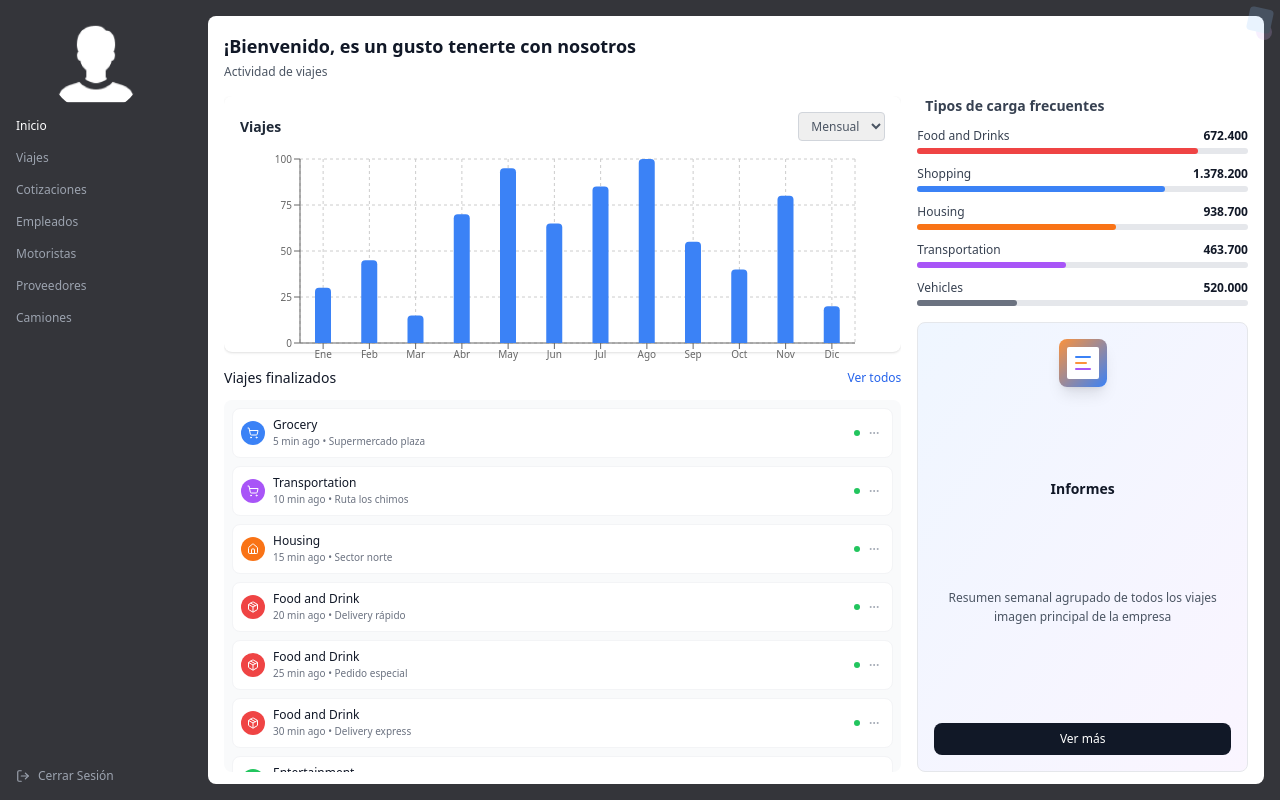
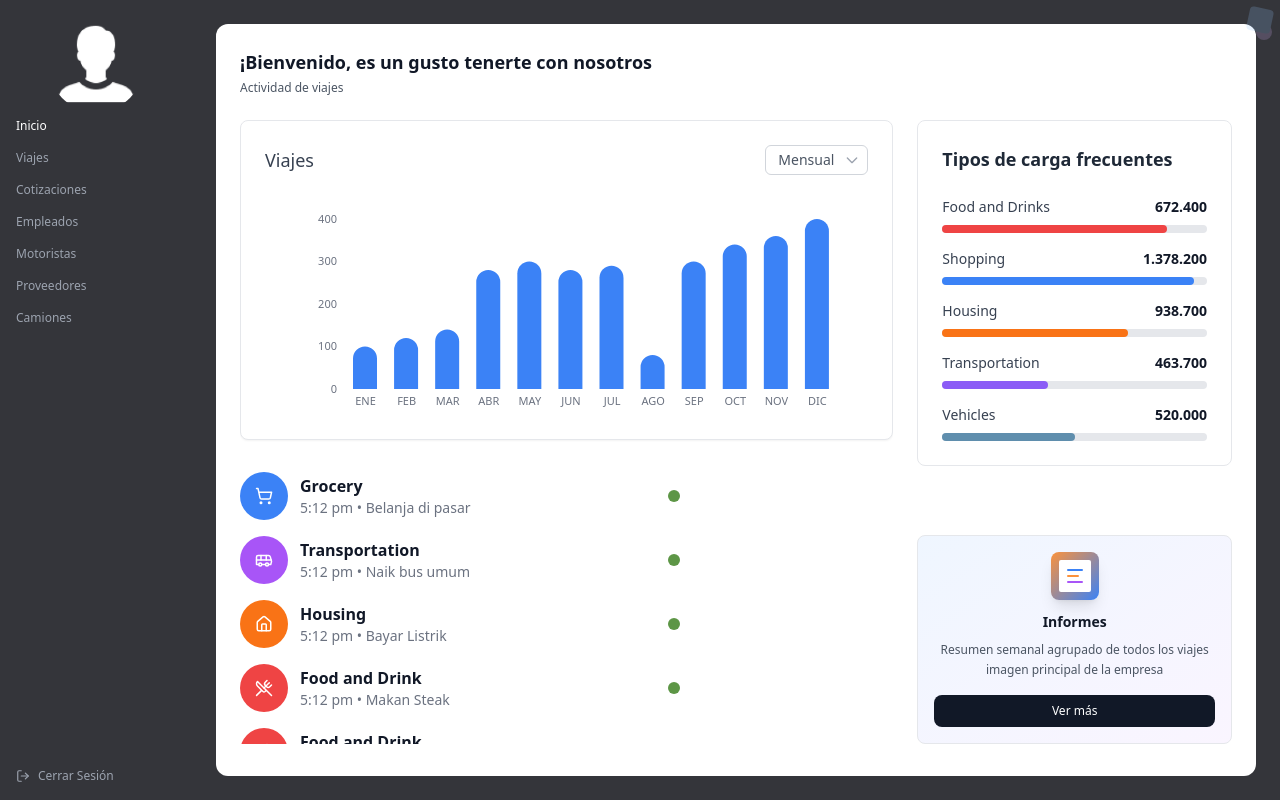
Before and after one commit to ImpulsatecRivera/Rivera, a React (Vite) app in the folder Frontend/page-Private/: page /dashboard in a window 1280 px wide. Built offline with nearby package versions, Linux system fonts and the light colour scheme.

Commit message:
Ajustes visuales

```diff
--- a/Frontend/page-Private/src/App.jsx
+++ b/Frontend/page-Private/src/App.jsx
@@ -7,6 +7,7 @@ import ResetPassword from "./pages/ResetPassword";
 import Dashboard from "./pages/Dashboard/Dashboard";
 import ReportsPage from "./pages/Dashboard/ReportsPage";
 import ClientManagementInterface from "./pages/VerClientes";
+
 
 function App() {
   return (
--- a/Frontend/page-Private/src/components/Dashboard/ActivityChart.jsx
+++ b/Frontend/page-Private/src/components/Dashboard/ActivityChart.jsx
@@ -1,47 +1,76 @@
+
 import React from 'react';
 import {
   BarChart,
   Bar,
   XAxis,
   YAxis,
-  Tooltip,
   ResponsiveContainer,
-  CartesianGrid,
 } from 'recharts';
 
 const ActivityChart = () => {
   const data = [
-    { month: 'Ene', viajes: 30 },
-    { month: 'Feb', viajes: 45 },
-    { month: 'Mar', viajes: 15 },
-    { month: 'Abr', viajes: 70 },
-    { month: 'May', viajes: 95 },
-    { month: 'Jun', viajes: 65 },
-    { month: 'Jul', viajes: 85 },
-    { month: 'Ago', viajes: 100 },
-    { month: 'Sep', viajes: 55 },
-    { month: 'Oct', viajes: 40 },
-    { month: 'Nov', viajes: 80 },
-    { month: 'Dic', viajes: 20 },
+    { month: 'ENE', viajes: 100 },
+    { month: 'FEB', viajes: 120 },
+    { month: 'MAR', viajes: 140 },
+    { month: 'ABR', viajes: 280 },
+    { month: 'MAY', viajes: 300 },
+    { month: 'JUN', viajes: 280 },
+    { month: 'JUL', viajes: 290 },
+    { month: 'AGO', viajes: 80 },
+    { month: 'SEP', viajes: 300 },
+    { month: 'OCT', viajes: 340 },
+    { month: 'NOV', viajes: 360 },
+    { month: 'DIC', viajes: 400 },
   ];
 
   return (
-    <div className="bg-white rounded-lg p-4 shadow w-full h-64">
-      <div className="flex justify-between items-center mb-2">
-        <h3 className="text-sm font-semibold text-gray-800">Viajes</h3>
-        <select className="text-xs border border-gray-300 rounded px-2 py-1 text-gray-600 focus:outline-none">
-          <option>Mensual</option>
-        </select>
+    <div className="bg-white rounded-lg p-6 border border-gray-200 shadow-sm w-full h-80">
+      <div className="flex justify-between items-center mb-6">
+        <h3 className="text-lg font-medium text-gray-700">Viajes</h3>
+        <div className="relative">
+          <select className="text-sm border border-gray-300 rounded-md px-3 py-1 text-gray-600 focus:outline-none focus:ring-2 focus:ring-blue-500 focus:border-transparent bg-white appearance-none pr-8">
+            <option>Mensual</option>
+            <option>Semanal</option>
+            <option>Anual</option>
+          </select>
+          <div className="absolute inset-y-0 right-0 flex items-center px-2 pointer-events-none">
+            <svg className="w-4 h-4 text-gray-400" fill="none" stroke="currentColor" viewBox="0 0 24 24">
+              <path strokeLinecap="round" strokeLinejoin="round" strokeWidth={2} d="M19 9l-7 7-7-7" />
+            </svg>
+          </div>
+        </div>
       </div>
-      <ResponsiveContainer width="100%" height="100%">
-        <BarChart data={data} margin={{ top: 10, right: 30, left: 0, bottom: 0 }}>
-          <CartesianGrid strokeDasharray="3 3" />
-          <XAxis dataKey="month" tick={{ fontSize: 10 }} />
-          <YAxis tick={{ fontSize: 10 }} />
-          <Tooltip />
-          <Bar dataKey="viajes" fill="#3B82F6" radius={[4, 4, 0, 0]} barSize={16} />
-        </BarChart>
-      </ResponsiveContainer>
+
+      <div className="h-60">
+        <ResponsiveContainer width="100%" height="100%">
+          <BarChart
+            data={data}
+            margin={{ top: 20, right: 30, left: 20, bottom: 20 }}
+            barCategoryGap="20%"
+          >
+            <XAxis
+              dataKey="month"
+              tick={{ fontSize: 11, fill: '#6B7280' }}
+              axisLine={false}
+              tickLine={false}
+            />
+            <YAxis
+              tick={{ fontSize: 11, fill: '#6B7280' }}
+              axisLine={false}
+              tickLine={false}
+              domain={[0, 400]}
+              ticks={[0, 100, 200, 300, 400]}
+            />
+            <Bar
+              dataKey="viajes"
+              fill="#3B82F6"
+              radius={[12, 12, 0, 0]}
+              barSize={24}
+            />
+          </BarChart>
+        </ResponsiveContainer>
+      </div>
     </div>
   );
 };
--- a/Frontend/page-Private/src/components/Dashboard/CompletedTrips.jsx
+++ b/Frontend/page-Private/src/components/Dashboard/CompletedTrips.jsx
@@ -1,42 +1,34 @@
 import React from 'react';
-import { ShoppingCart, MapPin, Home, Package, MoreHorizontal } from 'lucide-react';
+import { ShoppingCart, Bus, Home, UtensilsCrossed, Play } from 'lucide-react';
 
 const CompletedTrips = () => {
   const completedTrips = [
-    { id: 1, type: 'Grocery', subtitle: '5 min ago • Supermercado plaza', icon: ShoppingCart, color: 'bg-blue-500' },
-    { id: 2, type: 'Transportation', subtitle: '10 min ago • Ruta los chimos', icon: ShoppingCart, color: 'bg-purple-500' },
-    { id: 3, type: 'Housing', subtitle: '15 min ago • Sector norte', icon: Home, color: 'bg-orange-500' },
-    { id: 4, type: 'Food and Drink', subtitle: '20 min ago • Delivery rápido', icon: Package, color: 'bg-red-500' },
-    { id: 5, type: 'Food and Drink', subtitle: '25 min ago • Pedido especial', icon: Package, color: 'bg-red-500' },
-    { id: 6, type: 'Food and Drink', subtitle: '30 min ago • Delivery express', icon: Package, color: 'bg-red-500' },
-    { id: 7, type: 'Entertainment', subtitle: '35 min ago • Centro comercial', icon: MapPin, color: 'bg-green-500' }
+    { id: 1, type: 'Grocery', subtitle: '5:12 pm • Belanja di pasar', icon: ShoppingCart, color: 'bg-blue-500' },
+    { id: 2, type: 'Transportation', subtitle: '5:12 pm • Naik bus umum', icon: Bus, color: 'bg-purple-500' },
+    { id: 3, type: 'Housing', subtitle: '5:12 pm • Bayar Listrik', icon: Home, color: 'bg-orange-500' },
+    { id: 4, type: 'Food and Drink', subtitle: '5:12 pm • Makan Steak', icon: UtensilsCrossed, color: 'bg-red-500' },
+    { id: 5, type: 'Food and Drink', subtitle: '5:12 pm • Makan Steak', icon: UtensilsCrossed, color: 'bg-red-500' },
+    { id: 6, type: 'Food and Drink', subtitle: '5:12 pm • Makan Steak', icon: UtensilsCrossed, color: 'bg-red-500' },
+    { id: 7, type: 'Entertainment', subtitle: '5:12 pm • Nonton Bioskop', icon: Play, color: 'bg-green-500' }
   ];
 
   return (
-    <div className="flex flex-col h-full">
-      <div className="flex justify-between items-center mb-3">
-        <h3 className="text-sm font-medium text-gray-900">Viajes finalizados</h3>
-        <button className="text-xs text-blue-600 hover:text-blue-800 hover:underline">Ver todos</button>
-      </div>
-      <div className="bg-gray-50 rounded-lg p-2 flex-1 overflow-auto">
-        <div className="space-y-2">
+    <div className="flex bg-white w-full max-w-md overflow-hidden">
+      {/* Lista de elementos */}
+      <div className="flex-1 py-2">
+        <div className="space-y-4">
           {completedTrips.map((trip) => (
-            <div key={trip.id} className="flex items-center justify-between p-2 bg-white rounded-lg hover:bg-gray-100 cursor-pointer transition-colors border border-gray-100">
-              <div className="flex items-center space-x-2">
-                <div className={`w-6 h-6 ${trip.color} rounded-full flex items-center justify-center`}>
-                  <trip.icon size={12} className="text-white" />
+            <div key={trip.id} className="flex items-center justify-between">
+              <div className="flex items-center space-x-3">
+                <div className={`w-12 h-12 ${trip.color} rounded-full flex items-center justify-center flex-shrink-0`}>
+                  <trip.icon size={18} className="text-white" />
                 </div>
-                <div>
-                  <h4 className="text-xs font-medium text-gray-900">{trip.type}</h4>
-                  <p className="text-xs text-gray-500" style={{ fontSize: '10px' }}>{trip.subtitle}</p>
+                <div className="flex-1">
+                  <h4 className="text-base font-semibold text-gray-900">{trip.type}</h4>
+                  <p className="text-sm text-gray-500">{trip.subtitle}</p>
                 </div>
               </div>
-              <div className="flex items-center space-x-1">
-                <div className="w-1.5 h-1.5 bg-green-500 rounded-full"></div>
-                <button className="p-1 hover:bg-gray-200 rounded">
-                  <MoreHorizontal size={12} className="text-gray-400" />
-                </button>
-              </div>
+              <div className="w-3 h-3 rounded-full flex-shrink-0 mr-2" style={{backgroundColor: '#5D9646'}}></div>
             </div>
           ))}
         </div>
--- a/Frontend/page-Private/src/components/Dashboard/LoadMetrics.jsx
+++ b/Frontend/page-Private/src/components/Dashboard/LoadMetrics.jsx
@@ -2,32 +2,37 @@ import React from 'react';
 
 const LoadMetrics = () => {
   const loadMetrics = [
-    { label: 'Food and Drinks', value: '672.400', color: 'bg-red-500', percentage: 85 },
-    { label: 'Shopping', value: '1.378.200', color: 'bg-blue-500', percentage: 75 },
-    { label: 'Housing', value: '938.700', color: 'bg-orange-500', percentage: 60 },
-    { label: 'Transportation', value: '463.700', color: 'bg-purple-500', percentage: 45 },
-    { label: 'Vehicles', value: '520.000', color: 'bg-gray-500', percentage: 30 }
+    { label: 'Food and Drinks', value: '672.400', color: '#EF4444', percentage: 85 },
+    { label: 'Shopping', value: '1.378.200', color: '#3B82F6', percentage: 95 },
+    { label: 'Housing', value: '938.700', color: '#F97316', percentage: 70 },
+    { label: 'Transportation', value: '463.700', color: '#8B5CF6', percentage: 40 },
+    { label: 'Vehicles', value: '520.000', color: '#5F8EAD', percentage: 50 }
   ];
 
   return (
-    <div className="space-y-3 w-full">
-      <h2 className="text-sm font-semibold text-gray-700 text-left pl-2">Tipos de carga frecuentes</h2>
+    <div className="bg-white p-6 rounded-lg border">
+      <h2 className="text-lg font-semibold text-gray-800 mb-6">Tipos de carga frecuentes</h2>
 
+      <div className="space-y-4">
         {loadMetrics.map((metric, index) => (
           <div key={index}>
-          <div className="flex justify-between items-center mb-1">
-            <span className="text-xs text-gray-700 font-medium">{metric.label}</span>
-            <span className="text-xs font-semibold text-gray-900">{metric.value}</span>
+            <div className="flex justify-between items-center mb-2">
+              <span className="text-sm text-gray-700 font-medium">{metric.label}</span>
+              <span className="text-sm font-semibold text-gray-900">{metric.value}</span>
             </div>
-          <div className="w-full bg-gray-200 rounded-full h-1.5">
+            <div className="w-full bg-gray-200 rounded-full h-2">
               <div
-              className={`${metric.color} h-1.5 rounded-full transition-all duration-300`}
-              style={{ width: `${metric.percentage}%` }}
+                className="h-2 rounded-full transition-all duration-300"
+                style={{
+                  width: `${metric.percentage}%`,
+                  backgroundColor: metric.color
+                }}
               ></div>
             </div>
           </div>
         ))}
       </div>
+    </div>
   );
 };
 
--- a/Frontend/page-Private/src/pages/Dashboard/Dashboard.jsx
+++ b/Frontend/page-Private/src/pages/Dashboard/Dashboard.jsx
@@ -6,30 +6,37 @@ import CompletedTrips from '../../components/Dashboard/CompletedTrips';
 import LoadMetrics from '../../components/Dashboard/LoadMetrics';
 import ReportsCard from '../../components/Dashboard/ReportsCard';
 
+
 const Dashboard = () => {
   return (
     <div className="flex h-screen bg-[#34353A] overflow-hidden">
       <Sidebar />
-
-      <div className="flex-1 p-4 overflow-hidden">
-        {/* Agregado overflow-hidden aquí para evitar scroll general */}
-        <div className="bg-white rounded-lg p-4 h-full overflow-hidden">
+      <div className="flex-1 p-6 overflow-hidden">
+        <div className="bg-white rounded-xl p-6 h-full overflow-hidden">
           <Header />
 
-          <div className="grid grid-cols-3 gap-4 mt-4 h-[calc(100%-60px)]">
-            {/* Sección izquierda */}
-            <div className="col-span-2 flex flex-col gap-4 overflow-hidden">
-              <ActivityChart />
-              {/* Scroll solo aquí */}
-              <div className="flex-1 overflow-auto">
-                <CompletedTrips />
+          <div className="grid grid-cols-12 gap-6 mt-6 h-[calc(100%-80px)]">
+            {/* Sección izquierda - 8 columnas */}
+            <div className="col-span-8 flex flex-col gap-6 overflow-hidden">
+              <div className="flex-shrink-0">
+                <ActivityChart />
+              </div>
+
+              <div className="flex-1 overflow-auto thick-scrollbar-left pr-2" style={{ direction: 'rtl' }}>
+                <div className="pr-2" style={{ direction: 'ltr' }}>
+                  <CompletedTrips />
+                </div>
               </div>
             </div>
+            {/* Sección derecha - 4 columnas */}
+            <div className="col-span-4 flex flex-col gap-6">
+              <div className="flex-shrink-0">
+                <LoadMetrics />
+              </div>
 
-            {/* Sección derecha */}
-            <div className="flex flex-col gap-4">
-              <LoadMetrics />
-              <ReportsCard />
+              <div className="flex-1 flex items-end">
+                <ReportsCard />
+              </div>
             </div>
           </div>
         </div>
```
Also changed, not shown: Frontend/page-Private/src/components/ReportsPage/BottomMetrics.jsx (+49 -16 lines), Frontend/page-Private/src/components/ReportsPage/FunctionalGroups.jsx (+44 -25 lines). Lines whose indentation alone changed are shown as unchanged.
